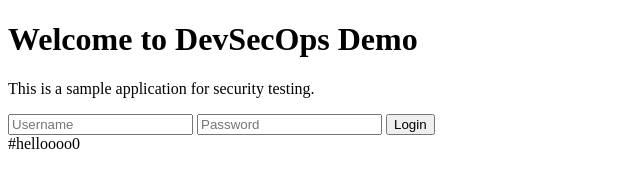
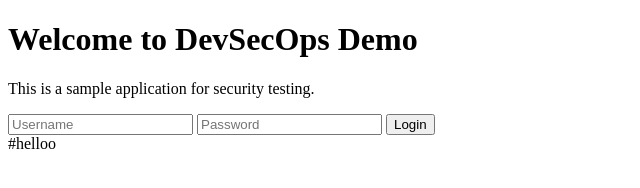
Before and after one commit to ali4210/DevSecOps-_Project-_1, a website: page index.html in a window 1280 px wide. Shown: the full height of the page, 0-640 px from the left. Drawn offline with Linux system fonts and the light colour scheme.

Commit message:
Fix typo in comment in index.html

```diff
--- a/index.html
+++ b/index.html
@@ -13,4 +13,4 @@
     </form>
 </body>
 </html>
-#helloooo0
+#helloo
```
